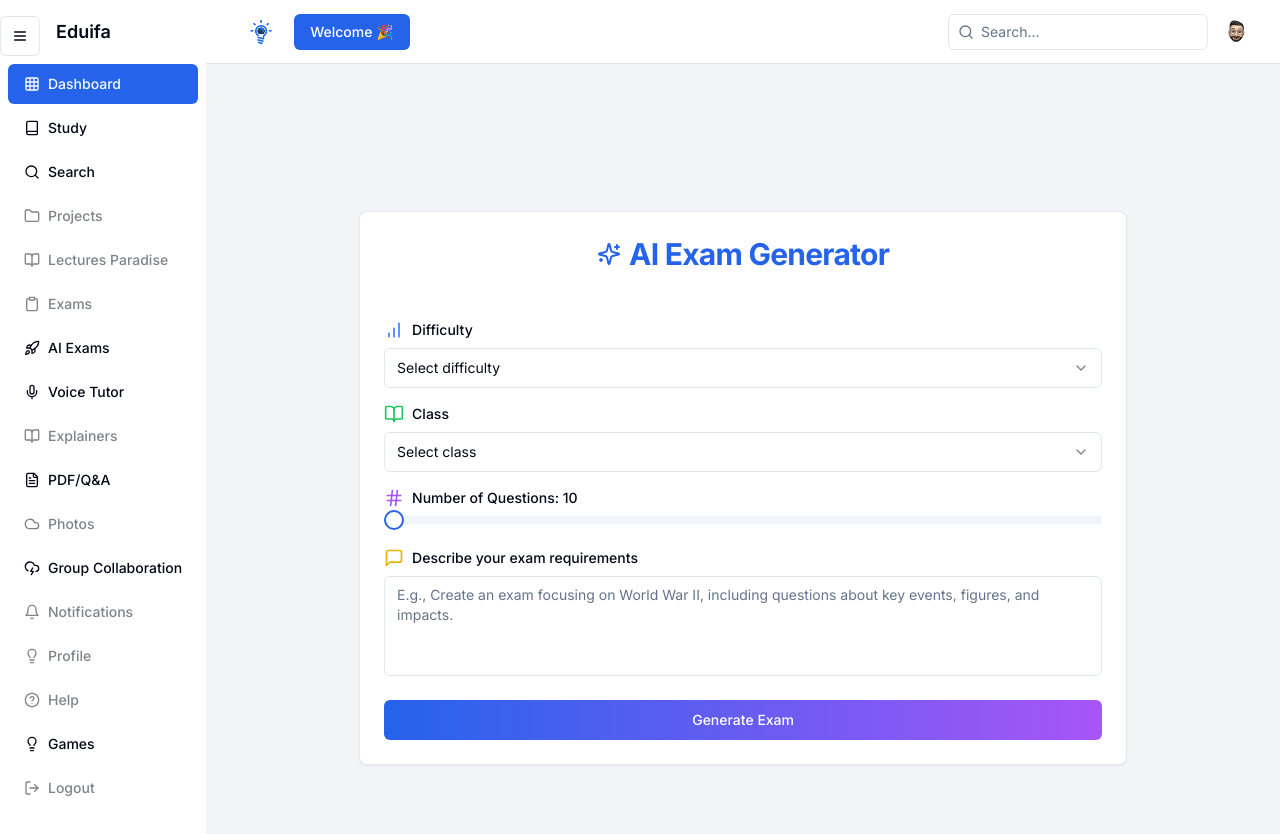
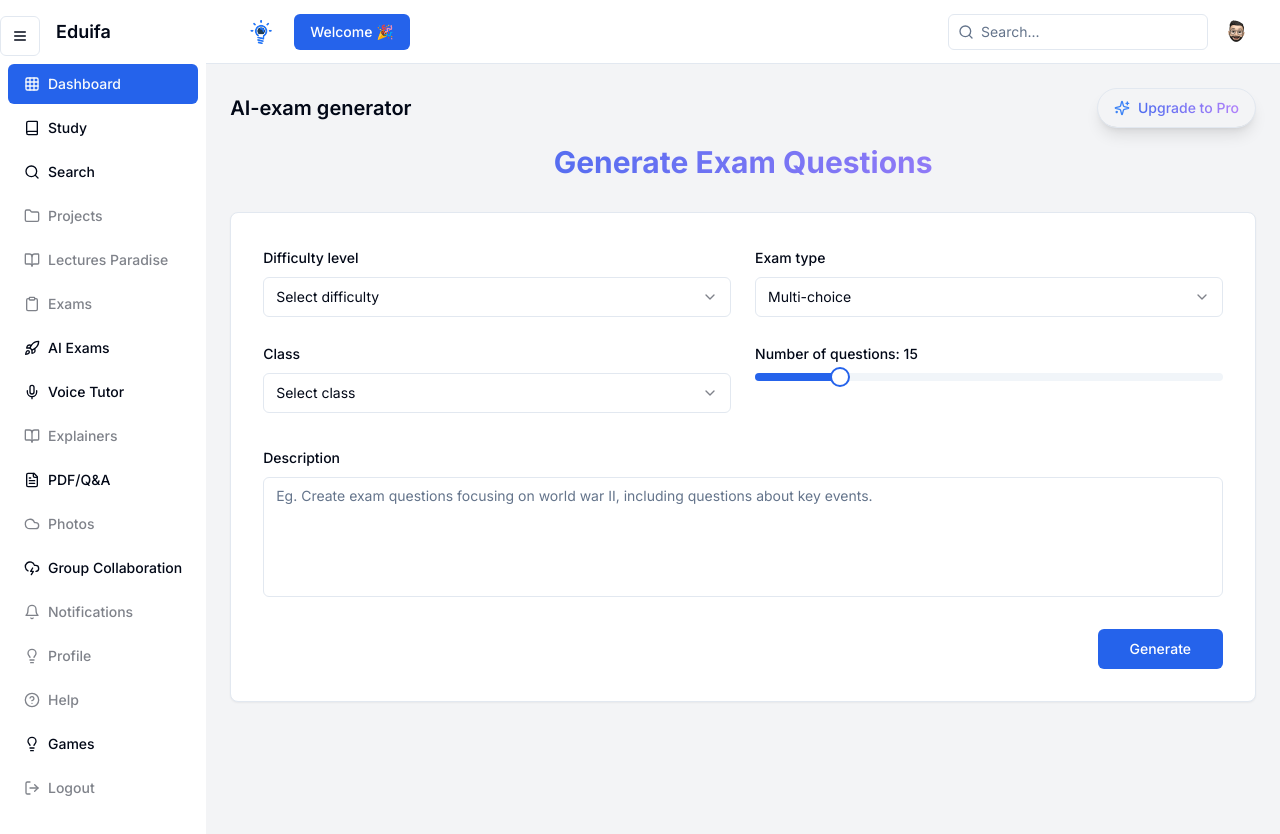
Before and after one commit to Botuns/hacks_buildathon, a Next.js app: page /dashboard/ai-exam in a window 1280 px wide. Shown: the top 834 px of the page. Built offline with nearby package versions, Linux system fonts and the light colour scheme; no server answers; sample sign-in values are in the browser's storage.

Commit message:
refactor: Update grid layout and styling in SearchResults component

```diff
--- /dev/null
+++ b/services/exam-schema.ts
@@ -0,0 +1,67 @@
+import { z } from "zod";
+
+// Zod schema for DifficultyLevel enum
+const DifficultyLevelEnum = z.enum(["Easy", "Medium", "Hard"]);
+
+// Zod schema for a single question
+const QuestionSchema = z.object({
+  id: z.string(),
+  text: z.string(),
+  options: z.array(z.string()),
+  correctOptionIndex: z.number().int().nonnegative(),
+});
+
+// Zod schema for an exam
+const ExamSchema = z.object({
+  id: z.string(),
+  title: z.string(),
+  description: z.string(),
+  questions: z.array(QuestionSchema),
+  timeLimit: z.number().int().positive(), // in minutes
+  difficultyLevel: DifficultyLevelEnum,
+});
+
+// Zod schema for a user's answer to a single question
+const UserAnswerSchema = z.object({
+  questionId: z.string(),
+  selectedOptionIndex: z.number().int().nonnegative(),
+});
+
+// Zod schema for the exam result
+const ExamResultSchema = z.object({
+  score: z.number().min(0).max(100),
+  totalQuestions: z.number().int().positive(),
+  correctAnswers: z.number().int().nonnegative(),
+  timeTaken: z.number().positive(), // in minutes
+});
+
+// Zod schema for the current exam session
+const ExamSessionSchema = z.object({
+  exam: ExamSchema,
+  startTime: z.date(),
+  answers: z.array(UserAnswerSchema),
+  isCompleted: z.boolean(),
+  result: ExamResultSchema.optional(),
+});
+
+// Zod schema for the OnlineExamSystem type
+const OnlineExamSystemSchema = z.object({
+  currentExam: ExamSessionSchema.nullable(),
+  startExam: z.function().args(ExamSchema).returns(ExamSessionSchema),
+  submitAnswer: z
+    .function()
+    .args(z.string(), z.number().int().nonnegative())
+    .returns(z.void()),
+  finishExam: z.function().returns(ExamResultSchema),
+  getRemainingTime: z.function().returns(z.number().nonnegative()),
+});
+
+export {
+  DifficultyLevelEnum,
+  QuestionSchema,
+  ExamSchema,
+  UserAnswerSchema,
+  ExamResultSchema,
+  ExamSessionSchema,
+  OnlineExamSystemSchema,
+};
--- a/src/app/dashboard/ai-exam/page.tsx
+++ b/src/app/dashboard/ai-exam/page.tsx
@@ -3,7 +3,7 @@
 import { useState } from "react";
 import { useRouter } from "next/navigation";
 import { motion } from "framer-motion";
-import { Card, CardContent, CardHeader, CardTitle } from "@/components/ui/card";
+import { Card } from "@/components/ui/card";
 import {
   Select,
   SelectContent,
@@ -15,27 +15,22 @@
 import { Label } from "@/components/ui/label";
 import { Textarea } from "@/components/ui/textarea";
 import { Button } from "@/components/ui/button";
-import {
-  Sparkles,
-  BookOpen,
-  BarChart,
-  Hash,
-  MessageSquare,
-} from "lucide-react";
+import { Sparkles } from "lucide-react";
 import { generateExam } from "@/app/helpers";
-import { DifficultyLevel } from "@/lib/exam";
-import { toast } from "sonner";
+import type { DifficultyLevel, Exam } from "@/lib/exam";
+import { toast, Toaster } from "sonner";
 import { useExamStore } from "@/app/hooks/providers/examStore";
-import { Loader } from "rsuite";
+import { generateExamQuestions } from "../../../../services/ai-sdk";
 
-export default function ExamGeneratorPage() {
+export default function Component() {
   const router = useRouter();
   const { startExam } = useExamStore();
   const [formData, setFormData] = useState({
     difficulty: "",
+    examType: "Multi-choice",
     class: "",
-    questionCount: 10,
-    aiPrompt: "",
+    questionCount: 15,
+    description: "",
   });
   const [loading, setLoading] = useState(false);
 
@@ -44,20 +39,25 @@
   };
 
   const handleSubmit = async () => {
-    // console.log("Generating exam with data:", formData);
     setLoading(true);
     try {
-      const exam = await generateExam(
+      // const exam = await generateExam(
+      //   formData.difficulty as DifficultyLevel,
+      //   formData.class,
+      //   formData.description,
+      //   formData.questionCount
+      // );
+      // @ts-ignore
+      const exam: Exam = await generateExamQuestions(
         formData.difficulty as DifficultyLevel,
         formData.class,
-        formData.aiPrompt,
+        formData.description,
         formData.questionCount
       );
       if (!exam.title) {
         toast.error("Failed to generate exam");
         return;
       }
-      // save exa to zustand store
       startExam(exam);
       toast.success("Exam generated successfully");
       router.push("ai-exam/start");
@@ -70,182 +70,145 @@
   };
 
   return (
-    <div className="min-h-screen flex items-center justify-center p-4 ">
+    <div className="min-h-screen p-0">
+      <Toaster richColors />
+      <div className="max-w-6xl mx-auto">
+        <div className="flex justify-between items-center mb-4">
+          <h1 className="text-xl font-semibold">AI-exam generator</h1>
+          <Button
+            variant="outline"
+            className="gap-2 bg-gradient-to-r from-blue-600 to-purple-400 text-transparent bg-clip-text rounded-full shadow-lg"
+          >
+            <Sparkles className="w-4 h-4 !text-blue-500" />
+            Upgrade to Pro
+          </Button>
+        </div>
+
+        <div className="mb-8">
+          <h2 className="text-3xl font-bold text-center bg-gradient-to-r from-blue-600 to-purple-400 text-transparent bg-clip-text">
+            Generate Exam Questions
+          </h2>
+        </div>
+
+        <Card className="p-8">
           <motion.div
-        initial={{ opacity: 0, y: -20 }}
+            initial={{ opacity: 0, y: 20 }}
             animate={{ opacity: 1, y: 0 }}
             transition={{ duration: 0.5 }}
-        className="w-full max-w-3xl"
+            className="space-y-8"
           >
-        <Card className="rounded-lg">
-          <CardHeader className="">
-            <CardTitle className="text-3xl font-bold text-center flex items-center justify-center gap-2 text-primary">
-              <Sparkles className="w-6 h-6 text-primary" />
-              AI Exam Generator
-            </CardTitle>
-          </CardHeader>
-          <CardContent className="space-y-6 p-6">
-            <ExamForm formData={formData} onChange={handleFormChange} />
-            <AIPromptInput
-              value={formData.aiPrompt}
-              onChange={(value) => handleFormChange("aiPrompt", value)}
-            />
-            <GenerateButton onClick={handleSubmit} loading={loading} />
-          </CardContent>
-        </Card>
-      </motion.div>
+            <div className="grid md:grid-cols-2 gap-6">
+              <div className="space-y-2">
+                <Label>Difficulty level</Label>
+                <Select
+                  value={formData.difficulty}
+                  onValueChange={(value) =>
+                    handleFormChange("difficulty", value)
+                  }
+                >
+                  <SelectTrigger>
+                    <SelectValue placeholder="Select difficulty" />
+                  </SelectTrigger>
+                  <SelectContent>
+                    <SelectItem value="Easy">Easy</SelectItem>
+                    <SelectItem value="Medium">Medium</SelectItem>
+                    <SelectItem value="Hard">Hard</SelectItem>
+                  </SelectContent>
+                </Select>
               </div>
-  );
-}
-
-function ExamForm({
-  formData,
-  onChange,
-}: {
-  formData: any;
-  onChange: (key: string, value: string | number) => void;
-}) {
-  return (
-    <div className="space-y-4">
-      <FormField
-        icon={<BarChart className="w-5 h-5 text-blue-500" />}
-        label="Difficulty"
-        value={formData.difficulty}
-        onChange={(value) => onChange("difficulty", value)}
-        options={[
-          { value: "easy", label: "Easy" },
-          { value: "medium", label: "Medium" },
-          { value: "hard", label: "Hard" },
-        ]}
-      />
-
-      <FormField
-        icon={<BookOpen className="w-5 h-5 text-green-500" />}
-        label="Class"
-        value={formData.class}
-        onChange={(value) => onChange("class", value)}
-        options={[
-          { value: "Not Applicable", label: "Not Applicable" },
-          { value: "1st Grade", label: "1st Grade" },
-          { value: "2nd Grade", label: "2nd Grade" },
-          { value: "3rd Grade", label: "3rd Grade" },
-          { value: "4th Grade", label: "4th Grade" },
-          { value: "5th Grade", label: "5th Grade" },
-          { value: "6th Grade", label: "6th Grade" },
-          { value: "7th Grade", label: "7th Grade" },
-          { value: "8th Grade", label: "8th Grade" },
-          { value: "9th Grade", label: "9th Grade" },
-          { value: "10th Grade", label: "10th Grade" },
-          { value: "11th Grade", label: "11th Grade" },
-          { value: "12th Grade", label: "12th Grade" },
-          { value: "College Grade", label: "College Grade" },
-          { value: "University Grade", label: "University Grade" },
-          { value: "Graduate Grade", label: "Graduate Grade" },
-        ]}
-      />
 
               <div className="space-y-2">
-        <Label htmlFor="questionCount" className="flex items-center gap-2">
-          <Hash className="w-5 h-5 text-purple-500" />
-          Number of Questions: {formData.questionCount}
-        </Label>
+                <Label>Exam type</Label>
+                <Select
+                  value={formData.examType}
+                  onValueChange={(value) => handleFormChange("examType", value)}
+                >
+                  <SelectTrigger>
+                    <SelectValue placeholder="Select exam type" />
+                  </SelectTrigger>
+                  <SelectContent>
+                    <SelectItem value="Multi-choice">Multi-choice</SelectItem>
+                    <SelectItem value="True/False">True/False</SelectItem>
+                    <SelectItem value="Short Answer">Short Answer</SelectItem>
+                  </SelectContent>
+                </Select>
+              </div>
+
+              <div className="space-y-2">
+                <Label>Class</Label>
+                <Select
+                  value={formData.class}
+                  onValueChange={(value) => handleFormChange("class", value)}
+                >
+                  <SelectTrigger>
+                    <SelectValue placeholder="Select class" />
+                  </SelectTrigger>
+                  <SelectContent>
+                    <SelectItem value="Not Applicable">
+                      Not Applicable
+                    </SelectItem>
+                    <SelectItem value="1st Grade">1st Grade</SelectItem>
+                    <SelectItem value="2nd Grade">2nd Grade</SelectItem>
+                    <SelectItem value="3rd Grade">3rd Grade</SelectItem>
+                    <SelectItem value="4th Grade">4th Grade</SelectItem>
+                    <SelectItem value="5th Grade">5th Grade</SelectItem>
+                    <SelectItem value="6th Grade">6th Grade</SelectItem>
+                    <SelectItem value="7th Grade">7th Grade</SelectItem>
+                    <SelectItem value="8th Grade">8th Grade</SelectItem>
+                    <SelectItem value="9th Grade">9th Grade</SelectItem>
+                    <SelectItem value="10th Grade">10th Grade</SelectItem>
+                    <SelectItem value="11th Grade">11th Grade</SelectItem>
+                    <SelectItem value="12th Grade">12th Grade</SelectItem>
+                    <SelectItem value="College Grade">College Grade</SelectItem>
+                    <SelectItem value="University Grade">
+                      University Grade
+                    </SelectItem>
+                    <SelectItem value="Graduate Grade">
+                      Graduate Grade
+                    </SelectItem>
+                  </SelectContent>
+                </Select>
+              </div>
+
+              <div className="space-y-2">
+                <Label>Number of questions: {formData.questionCount}</Label>
                 <Slider
-          id="questionCount"
                   value={[formData.questionCount]}
-          onValueChange={(newValue) => onChange("questionCount", newValue[0])}
+                  onValueChange={(value) =>
+                    handleFormChange("questionCount", value[0])
+                  }
                   max={40}
                   min={10}
-          step={10}
+                  step={1}
                   className="w-full"
                 />
               </div>
             </div>
-  );
+
+            <div className="space-y-2">
+              <Label>Description</Label>
+              <Textarea
+                placeholder="Eg. Create exam questions focusing on world war II, including questions about key events."
+                value={formData.description}
+                onChange={(e) =>
+                  handleFormChange("description", e.target.value)
                 }
+                className="min-h-[120px] resize-none"
+              />
+            </div>
 
-function FormField({
-  icon,
-  label,
-  value,
-  onChange,
-  options,
-}: {
-  icon: React.ReactNode;
-  label: string;
-  value: string;
-  onChange: (value: string) => void;
-  options: { value: string; label: string }[];
-}) {
-  return (
-    <div className="space-y-2">
-      <Label htmlFor={label.toLowerCase()} className="flex items-center gap-2">
-        {icon}
-        {label}
-      </Label>
-      <Select value={value} onValueChange={onChange}>
-        <SelectTrigger id={label.toLowerCase()}>
-          <SelectValue placeholder={`Select ${label.toLowerCase()}`} />
-        </SelectTrigger>
-        <SelectContent>
-          {options.map((option) => (
-            <SelectItem key={option.value} value={option.value}>
-              {option.label}
-            </SelectItem>
-          ))}
-        </SelectContent>
-      </Select>
+            <div className="flex justify-end">
+              <Button
+                onClick={handleSubmit}
+                disabled={loading}
+                className="bg-blue-600 text-white hover:bg-blue-700 px-8"
+              >
+                {loading ? "Generating..." : "Generate"}
+              </Button>
+            </div>
+          </motion.div>
+        </Card>
+      </div>
     </div>
   );
 }
-
-function AIPromptInput({
-  value,
-  onChange,
-}: {
-  value: string;
-  onChange: (value: string) => void;
-}) {
-  return (
-    <div className="space-y-2">
-      <Label htmlFor="ai-prompt" className="flex items-center gap-2">
-        <MessageSquare className="w-5 h-5 text-yellow-500" />
-        Describe your exam requirements
-      </Label>
-      <Textarea
-        id="ai-prompt"
-        placeholder="E.g., Create an exam focusing on World War II, including questions about key events, figures, and impacts."
-        value={value}
-        onChange={(e) => onChange(e.target.value)}
-        className="min-h-[100px] resize-none"
-      />
-    </div>
-  );
-}
-
-interface GenerateButtonProps {
-  onClick: () => void;
-  loading: boolean;
-}
-
-function GenerateButton({ onClick, loading }: GenerateButtonProps) {
-  return (
-    <Button
-      onClick={onClick}
-      disabled={loading}
-      className="w-full bg-gradient-to-r from-primary to-purple-500 text-white hover:from-blue-600 hover:to-purple-600 transition-all duration-300 disabled:opacity-50 disabled:cursor-not-allowed"
-    >
-      {loading ? (
-        <div>
-          <Loader
-            // size="sm"
-            content="Generating..."
-            speed="slow"
-            className="!text-white"
-          />
-        </div>
-      ) : (
-        "Generate Exam"
-      )}
-    </Button>
-  );
-}
--- a/src/app/dashboard/ai-exam/start/Timer.tsx
+++ b/src/app/dashboard/ai-exam/start/Timer.tsx
@@ -22,7 +22,7 @@
   const seconds = Math.floor(remainingTime % 60);
 
   return (
-    <div className="text-lg font-semibold">
+    <div className="text-lg font-semibold text-red-500">
       Time Remaining: {minutes.toString().padStart(2, "0")}:
       {seconds.toString().padStart(2, "0")}
     </div>
```
Also changed, not shown: services/ai-sdk.tsx (+37 -6 lines), src/app/dashboard/ai-exam/start/Question.tsx (+35 -8 lines). Lines whose indentation alone changed are shown as unchanged.
